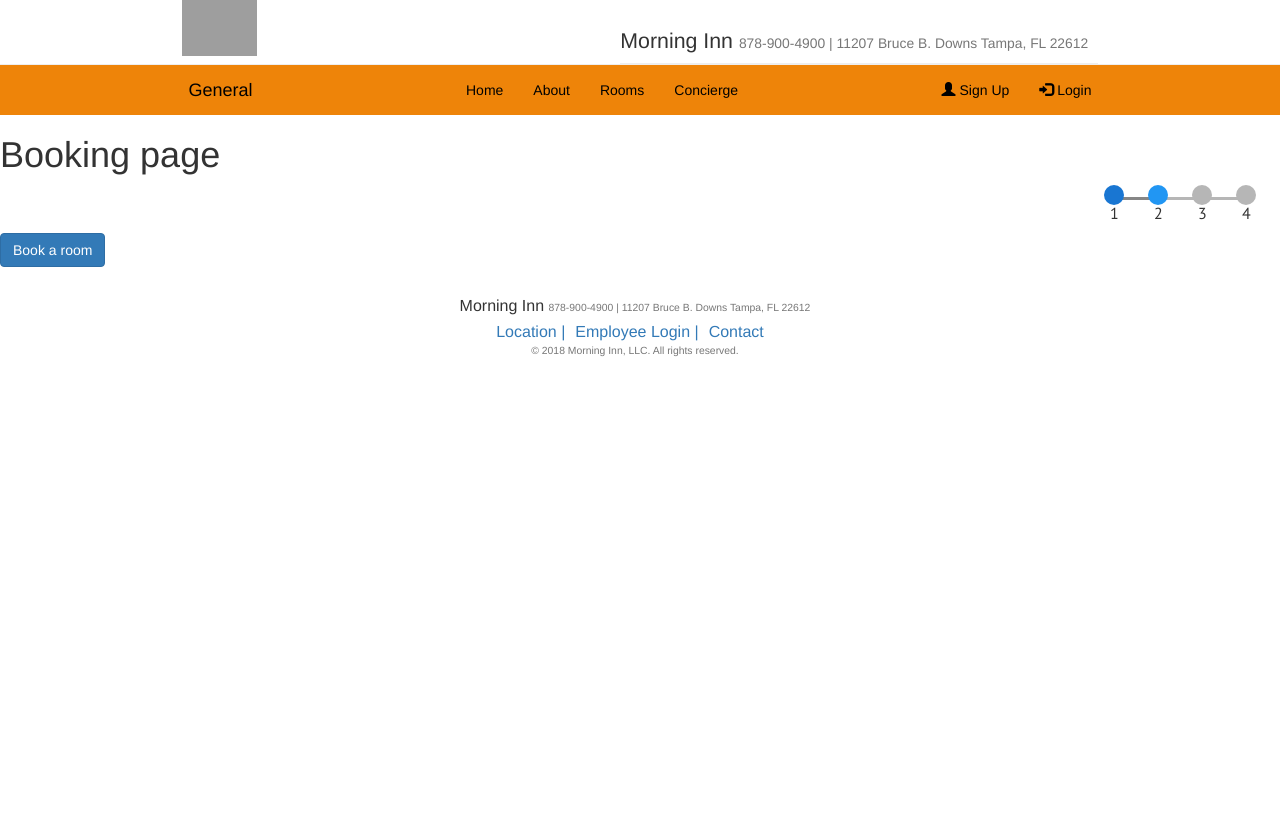
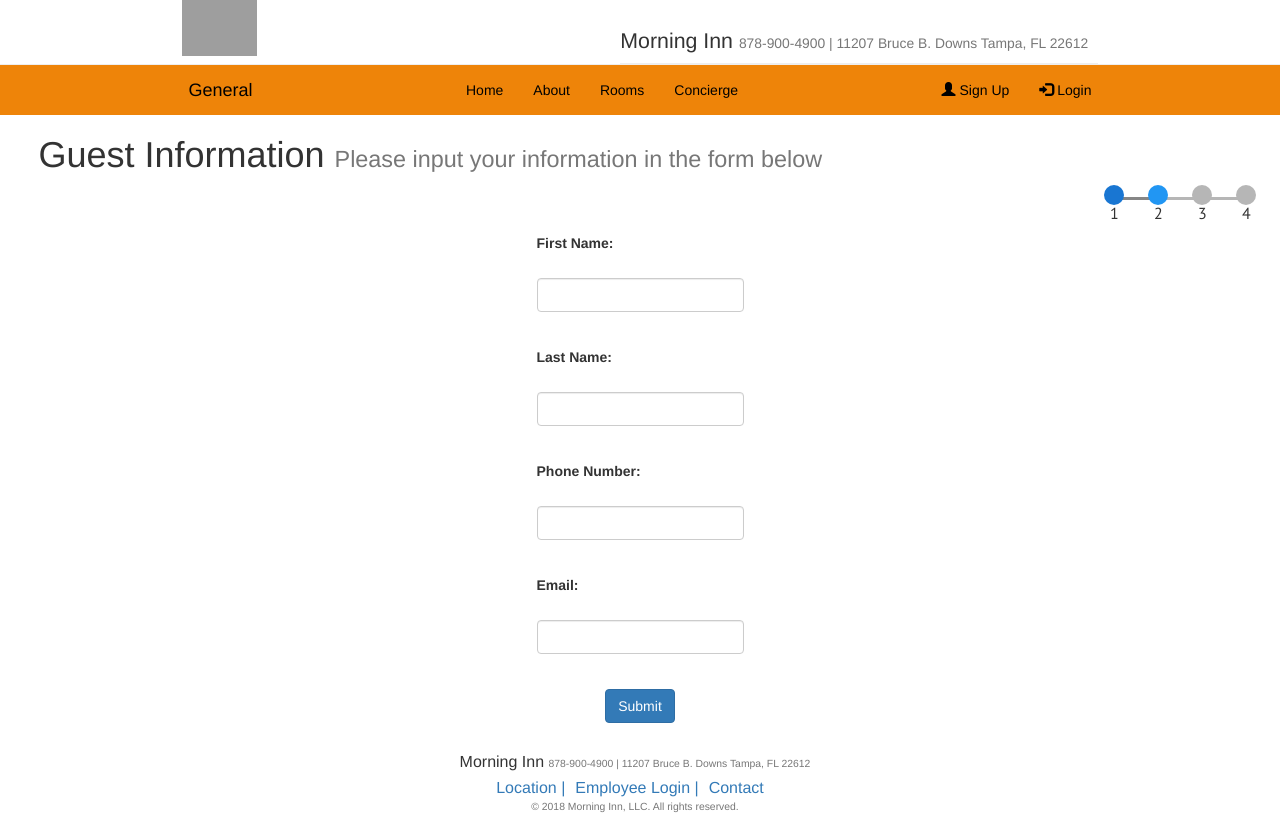
Before and after one commit to madisonbynum/morningInn, an Angular app: page /viewRoom in a window 1280 px wide. Both pictures are taken after a click on the button "Book a room". Before the commit the page ends 800 px from the top, so only its background shows below. Built offline with nearby package versions, Linux system fonts and the light colour scheme; grey boxes are pictures that could not be loaded.

Commit message:
Completed create guest service and booking page, with guest information. Full front end to back end capability

```diff
--- a/src/app/app-routing.module.ts
+++ b/src/app/app-routing.module.ts
@@ -5,6 +5,7 @@ import { RoomViewComponent } from './components/room-view/room-view.component';
 import { BookingComponent } from './components/booking/booking.component';
 import { SummaryComponent } from './components/summary/summary.component';
 import { ThankYouComponent } from './components/thank-you/thank-you.component';
+
 
 const routes: Routes = [{
   component: HomeComponent,
--- a/src/app/components/booking/booking.component.css
+++ b/src/app/components/booking/booking.component.css
@@ -0,0 +1,18 @@
+section {
+    display: flex;
+    flex-direction: row;
+    justify-content: center;
+  }
+
+button {
+    margin: 0 auto;
+}
+
+label {
+    padding-right: 30px;
+    padding-bottom: 20px;
+}
+
+h1{
+    margin-left: 3vw;
+}
--- a/src/app/components/booking/booking.component.html
+++ b/src/app/components/booking/booking.component.html
@@ -1,3 +1,35 @@
-<h1>Booking page</h1>
+<h1>Guest Information <small>Please input your information in the form below</small></h1>
 <app-step-counter class="d-flex justify-content-end" id="step-counter"></app-step-counter>
-<button type="button" class="btn btn-primary" id="home-button" routerLink="/summary">Book a room</button>
+<section>
+    <form>
+
+
+        <!-- <div class="col-md-4 col-sm-2 col-xs-0"></div>
+        <div id="centered-content" class="col-md-4 col-sm-8 col-xs-12">
+            -->
+        <div class="form-group">
+            <label for="firstName">First Name: </label>
+            <input [(ngModel)]="firstName" type="text" id="firstName" class="form-control" name="firstName"><br>
+        </div>
+
+        <div class="form-group">
+            <label for="lastName">Last Name: </label>
+            <input [(ngModel)]="lastName" type="text" id="lastName" class="form-control" name="lastName"><br>
+        </div>
+
+        <div class="form-group">
+            <label for="phoneNumber">Phone Number: </label>
+            <input [(ngModel)]="phoneNumber" type="text" id="phoneNumber" class="form-control" name="phoneNumber"><br>
+        </div>
+
+        <div class="form-group">
+            <label for="email">Email: </label>
+            <input [(ngModel)]="email" type="text" id="email" class="form-control" name="email"><br>
+        </div>
+
+            <button (click)="submit()" type="button" class="btn btn-primary d-flex justify-content-center" routerLink="/summary">Submit</button>
+          <!-- </div>
+          <div class="col-md-4 col-sm-2 col-xs-0"></div>
+         -->
+    </form>
+  </section>
--- a/src/app/components/booking/booking.component.ts
+++ b/src/app/components/booking/booking.component.ts
@@ -1,5 +1,7 @@
 import { Component, OnInit } from '@angular/core';
 import { StepCounterService } from 'src/app/service/step-counter.service';
+import { CreateGuestService } from 'src/app/services/create-guest.service';
+import { HttpHeaders } from '@angular/common/http';
 
 @Component({
   selector: 'app-booking',
@@ -7,13 +9,37 @@ import { StepCounterService } from 'src/app/service/step-counter.service';
   styleUrls: ['./booking.component.css']
 })
 export class BookingComponent implements OnInit {
+  guest;
+  firstName: string;
+  lastName: string;
+  phoneNumber: string;
+  email: string;
 
 
-    constructor(private stepCounter: StepCounterService) {
+    constructor(private stepCounter: StepCounterService, private createGuest: CreateGuestService) {
+      // private createGuest: CreateGuestService
 
     }
   ngOnInit() {
     this.stepCounter.step2();
   }
 
+  submit() {
+    const creation = {
+      firstName: this.firstName,
+      lastName: this.lastName,
+      phoneNumber: this.phoneNumber,
+      email: this.email
+    };
+
+    const httpOptions = {
+      headers: new HttpHeaders({
+        'Content-Type':  'application/json'
+      })
+    };
+
+    // this.loginService.logger(credentials, this.user);
+    this.createGuest.create(creation, httpOptions);
+
 }
+}
--- /dev/null
+++ b/src/app/services/create-guest.service.ts
@@ -0,0 +1,27 @@
+import { Injectable } from '@angular/core';
+import { environment } from '../../environments/environment';
+import { HttpClient } from '@angular/common/http';
+
+@Injectable({
+  providedIn: 'root'
+})
+export class CreateGuestService {
+  guest;
+
+  constructor(private httpClient: HttpClient) { }
+
+  create(creation: any, httpOptions: any) {
+    const url = `${environment.server}/guest/`;
+    this.httpClient.post(url, creation, httpOptions)
+    .subscribe((payload) => {
+      console.log(payload);
+      this.guest = creation;
+      console.log(this.guest);
+
+      return this.guest;
+    },
+    (error) => console.log(error)
+    );
+  }
+
+ }
--- a/src/environments/environment.ts
+++ b/src/environments/environment.ts
@@ -3,7 +3,8 @@
 // The list of file replacements can be found in `angular.json`.
 
 export const environment = {
-  production: false
+  production: false,
+  server: 'http://localhost:8080/Project2'
 };
 
 /*
```
Also changed, not shown: src/app/app.module.ts (+15 -4 lines), 1 other file (tests, documents, lock files or other folders).
